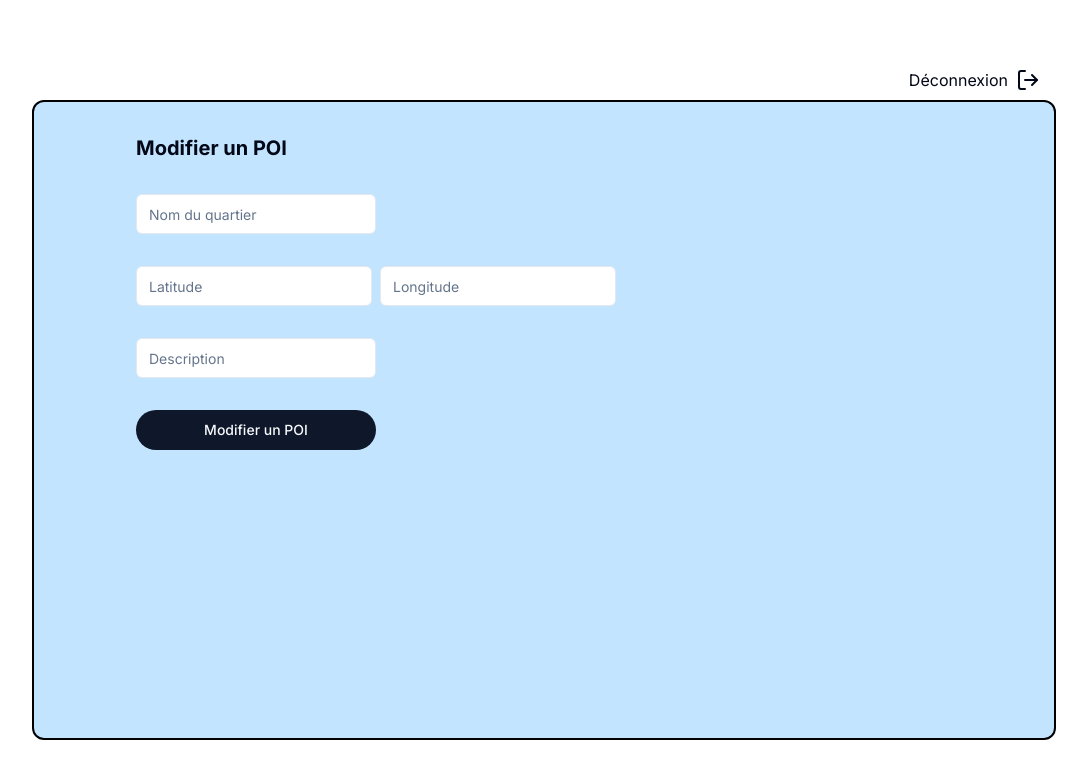
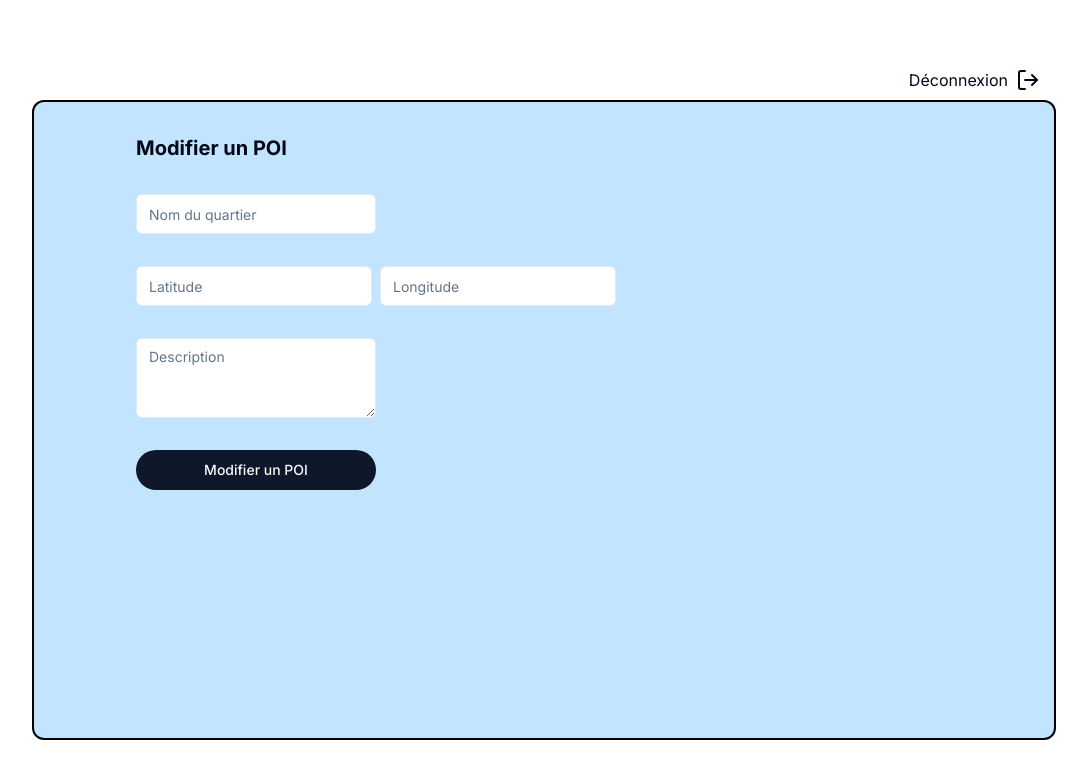
Before and after one commit to AntoineRai/ycap-cms, a Next.js app: page /poi/update in a window 1280 px wide. Shown: the top 778 px of the page, without its empty margins (96-1183 px from the left). Built offline with nearby package versions, Linux system fonts and the light colour scheme; no server answers.

Commit message:
chore: Add Textarea component to CityFormCreate and POIFormCreate

```diff
--- a/components/CityFormCreate.tsx
+++ b/components/CityFormCreate.tsx
@@ -14,6 +14,7 @@
   FormMessage,
 } from "@/components/ui/form";
 import { Input } from "@/components/ui/input";
+import { Textarea } from "@/components/ui/textarea";
 import { useRouter } from "next/navigation";
 
 
--- a/components/POIFormCreate.tsx
+++ b/components/POIFormCreate.tsx
@@ -16,6 +16,7 @@
 } from "@/components/ui/form";
 import { Input } from "@/components/ui/input";
 import { useRouter } from "next/navigation";
+import { Textarea } from "@/components/ui/textarea";
 
 const formSchema = z.object({
   name: z.string().min(1, { message: "Le nom du quartier est requis" }),
@@ -111,7 +112,7 @@
           render={({ field }) => (
             <FormItem>
               <FormControl>
-                <Input type="text" placeholder="Description" {...field} className="w-1/2"/>
+                <Textarea placeholder="Description" {...field} className="w-1/2 max-h-[200px]"/>
               </FormControl>
               <FormMessage />
             </FormItem>
--- a/components/POIFormUpdate.tsx
+++ b/components/POIFormUpdate.tsx
@@ -16,6 +16,7 @@
 } from "@/components/ui/form";
 import { Input } from "@/components/ui/input";
 import { useRouter } from "next/navigation";
+import { Textarea } from "./ui/textarea";
 
 const formSchema = z.object({
   name: z.string().min(1, { message: "Le nom du quartier est requis" }),
@@ -113,11 +114,10 @@
           render={({ field }) => (
             <FormItem>
               <FormControl>
-                <Input
-                  type="text"
+                <Textarea
                   placeholder="Description"
                   {...field}
-                  className="w-1/2"
+                  className="w-1/2 max-h-[200px]"
                 />
               </FormControl>
               <FormMessage />
--- /dev/null
+++ b/components/ui/textarea.tsx
@@ -0,0 +1,24 @@
+import * as React from "react"
+
+import { cn } from "@/lib/utils"
+
+export interface TextareaProps
+  extends React.TextareaHTMLAttributes<HTMLTextAreaElement> {}
+
+const Textarea = React.forwardRef<HTMLTextAreaElement, TextareaProps>(
+  ({ className, ...props }, ref) => {
+    return (
+      <textarea
+        className={cn(
+          "flex min-h-[80px] w-full rounded-md border border-input bg-background px-3 py-2 text-sm ring-offset-background placeholder:text-muted-foreground focus-visible:outline-none focus-visible:ring-2 focus-visible:ring-ring focus-visible:ring-offset-2 disabled:cursor-not-allowed disabled:opacity-50",
+          className
+        )}
+        ref={ref}
+        {...props}
+      />
+    )
+  }
+)
+Textarea.displayName = "Textarea"
+
+export { Textarea }
```
